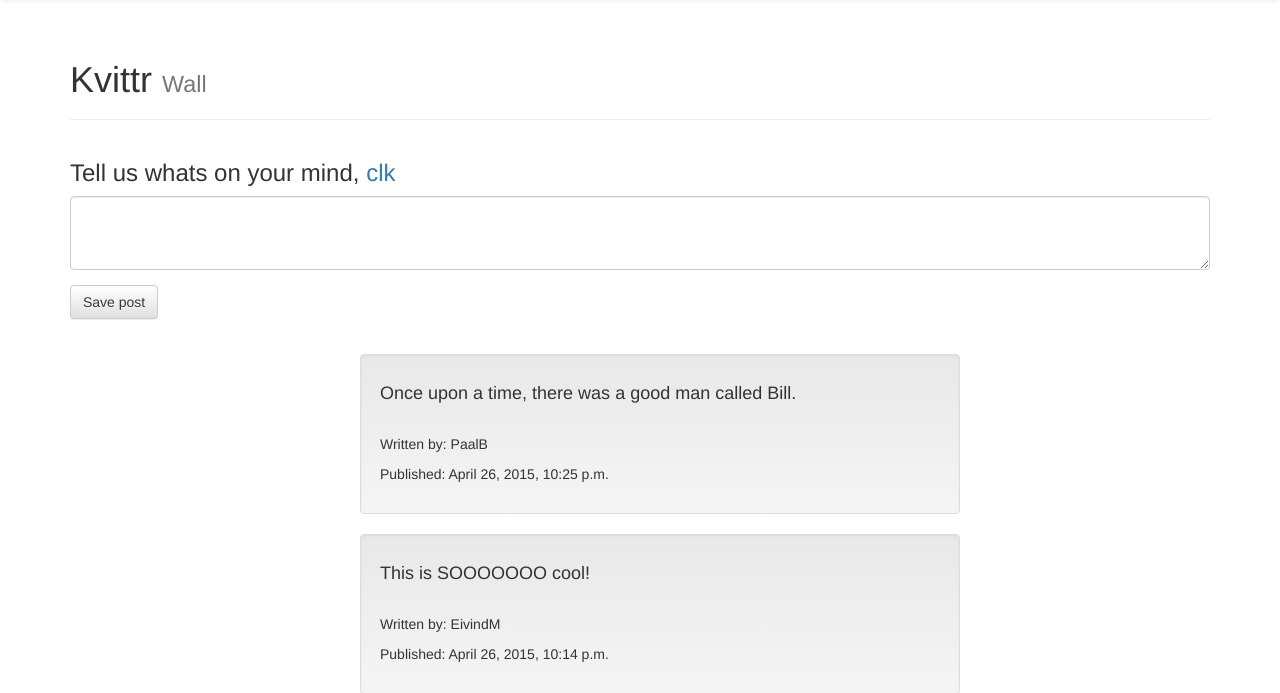
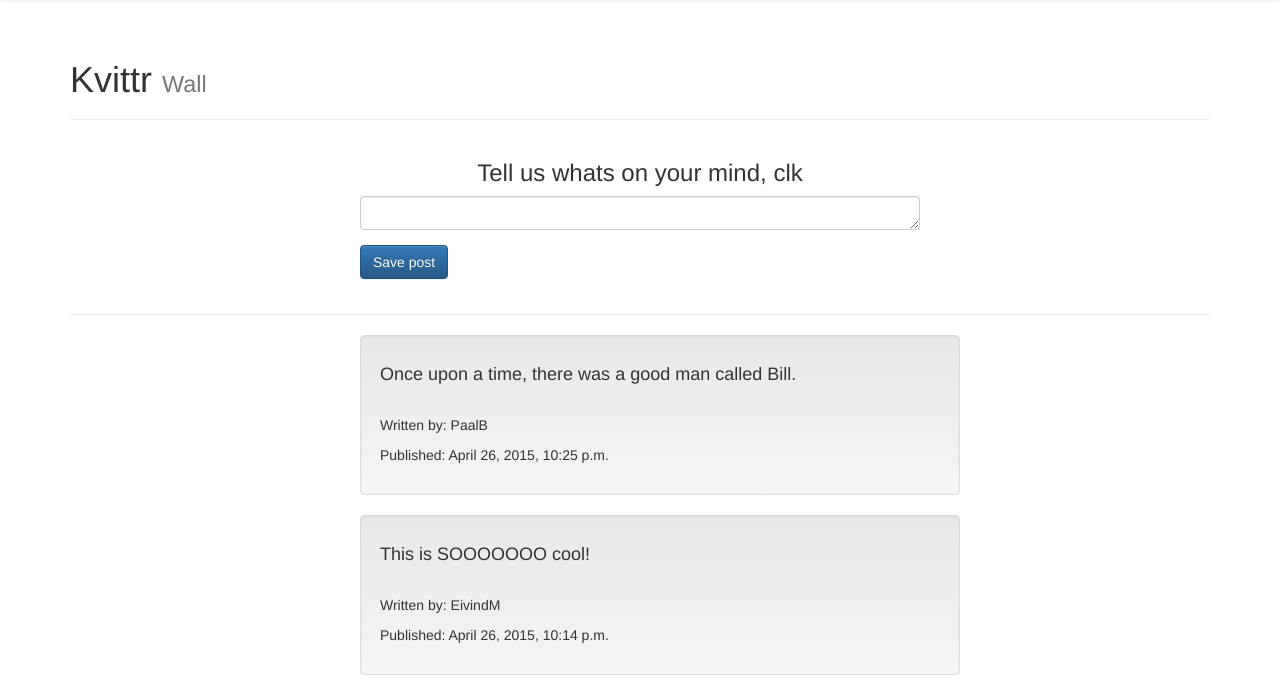
Before and after one commit to CLKarlsen/kvittr, a Django app: page /kvittr_messages/ in a window 1280 px wide. Shown: the part 52-745 px from the top of the page. Run offline with Django 3.2, Linux system fonts and the light colour scheme; a user stored in the database is signed in; data comes from the database, SQL or seed files in the repository; both versions use the stored data as it was after the commit; some libraries are stand-ins or nearby versions.

Commit message:
Added more design and aligned the form to center.

```diff
--- a/kvittr/kvittr_messages/templates/kvittr_messages/message_listing.html
+++ b/kvittr/kvittr_messages/templates/kvittr_messages/message_listing.html
@@ -4,24 +4,26 @@
     {{ block.super }}
 
     {% if user.is_authenticated %}
-    <div class="row" style="margin-bottom:20px;">
+    <div class="row" style="margin-bottom:10px; width: 590px; margin-left: auto; margin-right: auto;">
         <div class="col-sm-12">
-            <h3>Tell us whats on your mind, <a href="">{{ user.username }}</a></h3>
+            <h3 class="text-center">Tell us whats on your mind, {{ user.username }}</h3>
             <form class="form-horizontal" method="POST">
                 {% csrf_token %}
                 <div class="form-group">
                     <div class="col-sm-12">
-                       <textarea class="form-control" rows="3" name="new_post" required></textarea>
+                       <textarea class="form-control" rows="1" name="new_post" required></textarea>
                     </div>
                 </div>
                 <div class="form-group">
                     <div class="col-sm-12">
-                        <button type="submit" class="btn btn-default">Save post</button>
+                        <button type="submit" class="btn btn-primary ">Save post</button>
                     </div>
                 </div>
             </form>
         </div>
     </div>
+
+    <hr>
     {% endif %}
 
         <ul>
```
Also changed, not shown: kvittr/db.sqlite3.
